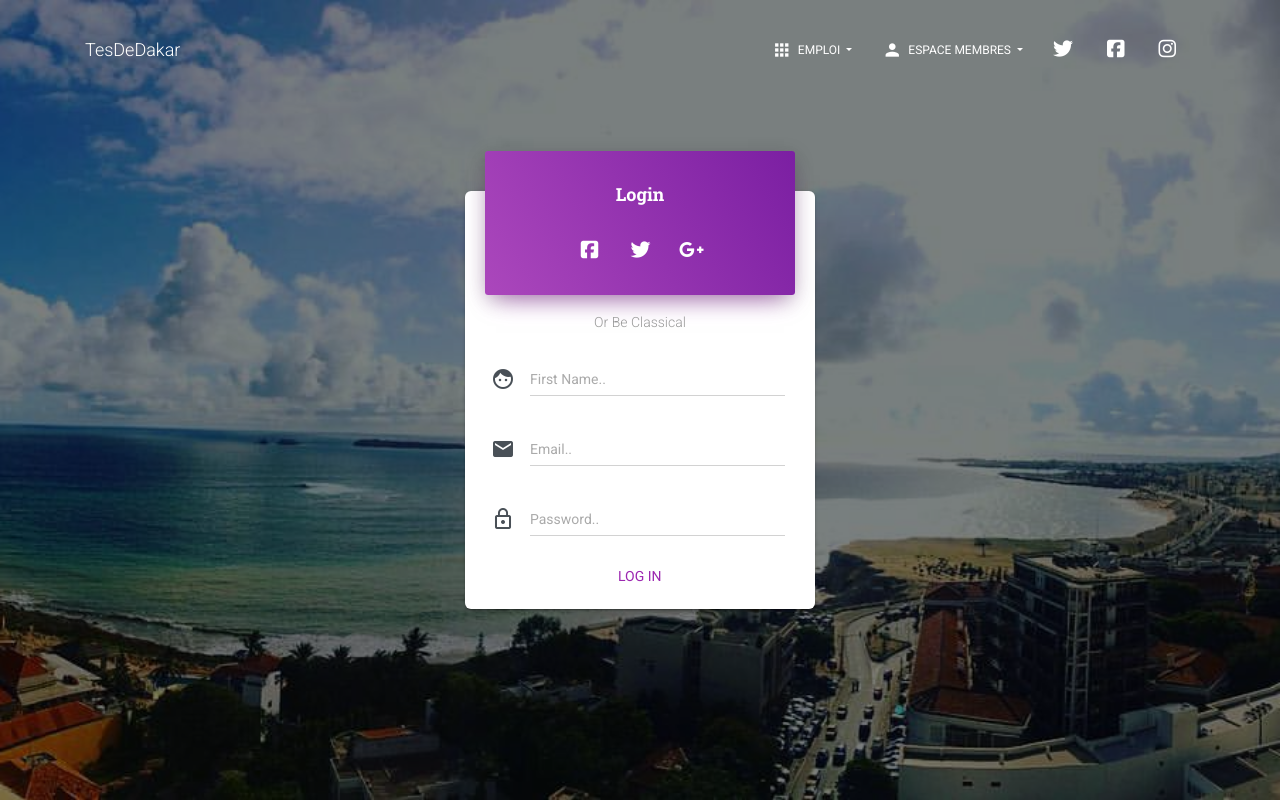
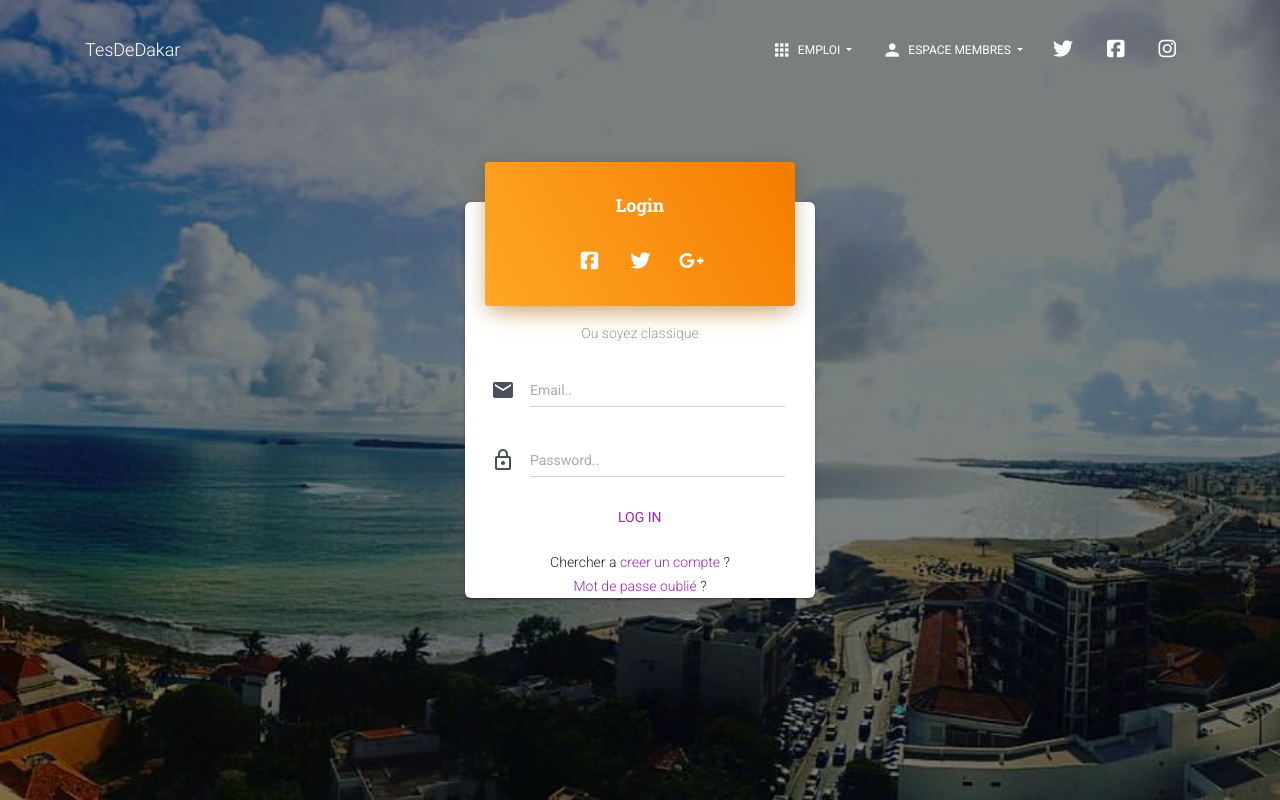
Before and after one commit to madrack10/tddFrontEnd, an Angular app: page /home/auth/signin in a window 1280 px wide. Built offline with nearby package versions, Linux system fonts and the light colour scheme.

Commit message:
Build updated

```diff
--- a/src/app/auth/signin/signin.component.html
+++ b/src/app/auth/signin/signin.component.html
@@ -4,7 +4,7 @@
             <div class="col-lg-4 col-md-6 ml-auto mr-auto">
                 <div class="card card-login">
                     <form [formGroup]="signinForm">
-                        <div class="card-header card-header-primary text-center">
+                        <div class="card-header card-header-warning text-center">
                             <h4 class="card-title">Login</h4>
                             <div class="social-line">
                                 <a href="#" class="btn btn-just-icon btn-link">
@@ -18,16 +18,16 @@
                                 </a>
                             </div>
                         </div>
-                        <p class="description text-center">Or Be Classical</p>
+                        <p class="description text-center">Ou soyez classique</p>
                         <div class="card-body">
-                            <div class="input-group">
+                            <!-- <div class="input-group">
                                 <div class="input-group-prepend">
                                     <span class="input-group-text">
                                         <i class="material-icons">face</i>
                                     </span>
                                 </div>
                                 <input type="text" class="form-control" placeholder="First Name..">
-                            </div>
+                            </div> -->
                             <div class="input-group">
                                 <div class="input-group-prepend">
                                     <span class="input-group-text">
@@ -44,11 +44,17 @@
                                 </div>
                                 <input type="password" class="form-control" placeholder="Password..">
                             </div>
+
+
+
                         </div>
                         <div class="footer text-center">
                             <!-- <button class="btn btn-primary btn-block btn-flat" type="submit" [disabled]="signinForm.valid">Log In</button> -->
                             <a href="#" class="btn btn-primary btn-link btn-wd btn-lg">Log IN</a>
+                            <!-- <a href="#">Mot de passe ouiblié</a><br> -->
+                            <div> <span>Chercher a <a href="#">creer un compte</a> ?</span> <br /> <span><a href="#">Mot de passe oublié</a> ?</span> </div>
                         </div>
+
                     </form>
                 </div>
             </div>
--- a/src/app/auth/signup/signup.component.html
+++ b/src/app/auth/signup/signup.component.html
@@ -17,7 +17,7 @@
                   <button class="btn btn-just-icon btn-round btn-facebook">
                     <i class="fa fa-facebook"> </i>
                   </button>
-                  <h4> or be classical </h4>
+                  <h4> ou, soyez classique </h4>
                 </div>
                 <form class="form" method="" action="">
                   <div class="form-group">
@@ -76,6 +76,9 @@
                     <a href="#" class="btn btn-primary btn-round">S'inscrire</a>
                   </div>
                 </form>
+
+                <div class="register-footer"> <span>Déja un compte <a href="#">Login</a> ?</span> </div>
+
               </div>
           </div>
         </div>
--- a/src/app/offres-list/form-offre/form-offre.component.html
+++ b/src/app/offres-list/form-offre/form-offre.component.html
@@ -111,7 +111,7 @@
 
           <div class="submit text-center">
             <!-- <input type="submit" class="btn btn-primary btn-raised btn-round" value="ENREGISTRER"> -->
-            <button type="submit" class="btn btn-primary">ENREGISTRER</button>
+            <button type="submit" class="btn btn-primary" >ENREGISTRER</button>
           </div>
 
         </form>
--- a/src/index.html
+++ b/src/index.html
@@ -55,13 +55,13 @@
    </script> -->
 
 <script>
-    $(document).ready(function () {
-      //init DateTimePickers
-      materialKit.initFormExtendedDatetimepickers();
+    // $(document).ready(function () {
+    //   //init DateTimePickers
+    //   materialKit.initFormExtendedDatetimepickers();
 
-      // Sliders Init
-      materialKit.initSliders();
-    });
+    //   // Sliders Init
+    //   materialKit.initSliders();
+    // });
     $('.datetimepicker').datetimepicker({
       icons: {
         time: "fa fa-clock-o",
```
Also changed, not shown: 3 other files (tests, documents, lock files or other folders).
